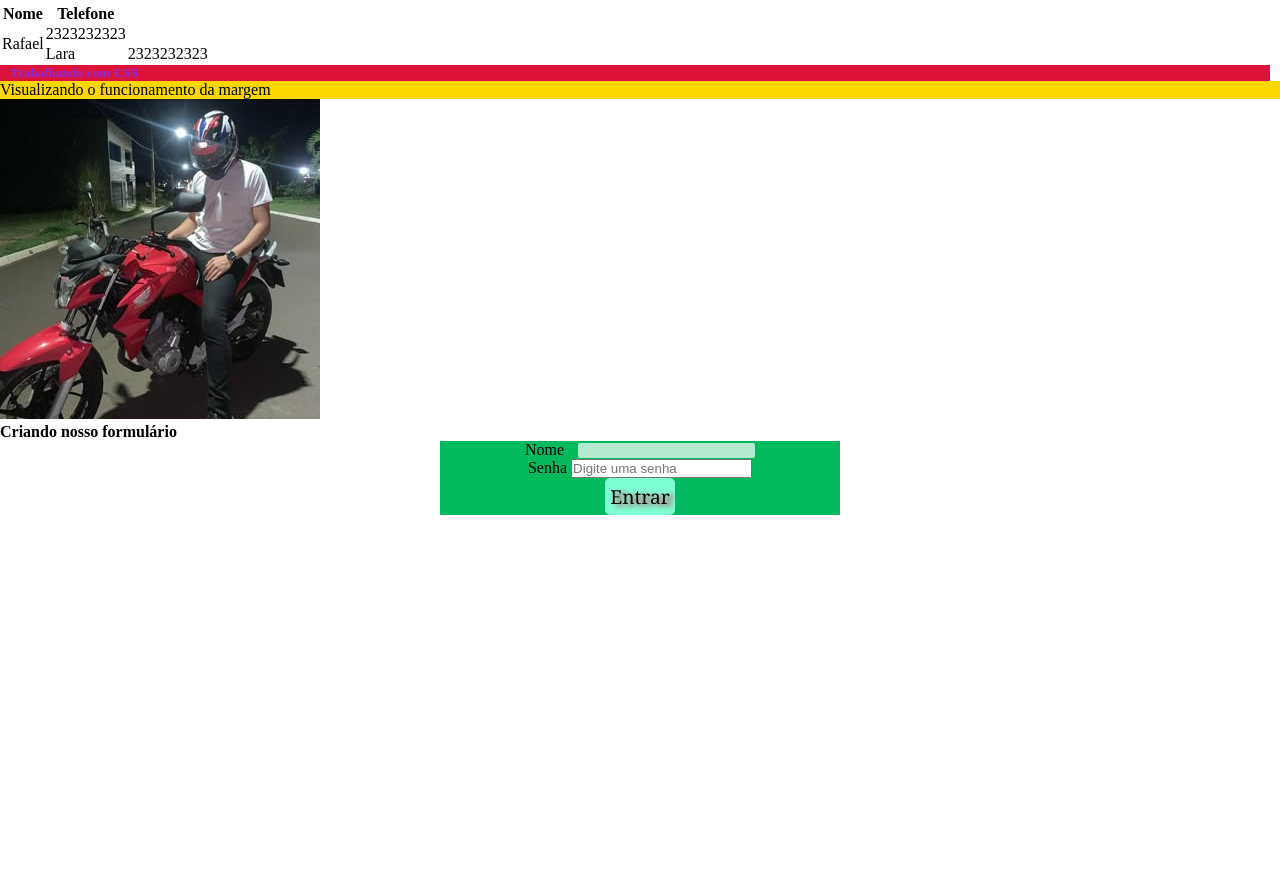
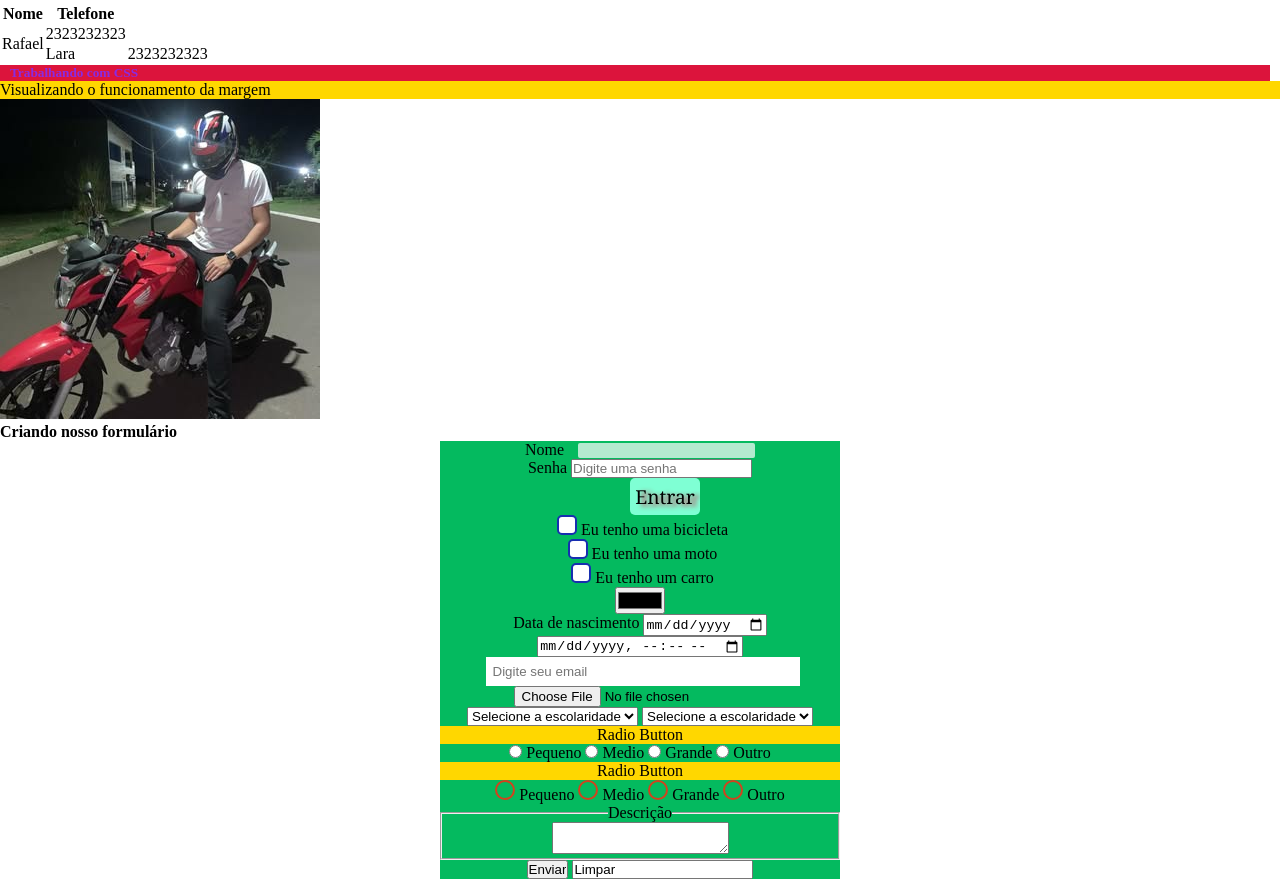
Before and after one commit to lara231208/LinguagemMarca-o, a plain HTML site: page teoria.html in a window 1280 px wide. Shown: the part 1477-2356 px from the top of the page. Before the commit the page ends 1992 px from the top, so only its background shows below. Drawn offline with Linux system fonts and the light colour scheme; files whose address does not match are found by name.

Commit message:
atualizacao

```diff
--- a/Atividades/Exe051_formularios.html/style.css
+++ b/Atividades/Exe051_formularios.html/style.css
@@ -28,5 +28,5 @@ a{
     margin-left: 200px;
 }
 img{
-    width: 80%;
+    width: 50%;
 }
--- a/style.css
+++ b/style.css
@@ -67,5 +67,55 @@ p{
     font-size: larger;
     /* Aplicando sombra no texto posição x, y blur */
     text-shadow: 5px 2px 5px rgba(212, 14, 57, 0.9);
-    margin: 0 auto;
+    margin-left: 50px;
 }
+
+.checar{
+    width: 20px;
+    height: 20px;
+    margin-left: 5px;
+    /* Modifica o tipo do cursor */
+    cursor: pointer;
+    /* Limpar configurações aparencia */
+    appearance: none;
+    background-color: #fff;
+    border: 2px solid #172eb0;
+    border-radius: 5px;
+
+}
+.checar:checked{
+    background-color: #0f24be;
+}
+
+.email{
+    width: 300px;
+    padding: 5px;
+    margin-left: 5px;
+    border: 2px solid white;
+}
+
+.selecao{
+    appearance: none;
+    width: 300px;
+    padding: 4px;
+    font-size: 16px;
+    color: #4a3f3f;
+    background-color: #f9f9f9;
+    border: 2px solid #ccc;
+    border-radius: 5px;
+    /* Sombra no input*/
+    box-shadow: 0 2px 5px rgba(0, 0, 0, 0.8);
+}
+
+.radio{
+    appearance: none;
+    width: 20px;
+    height: 20px;
+    border: 2px solid #d3421d;
+    border-radius: 50%;
+}
+/* Pseudoclasse, quando o estado do objeto mudar ele atribui outras propriedades*/
+.radio:checked{
+    background-color: #d3421d;
+    border-color: #50d31d;
+}
--- a/teoria.html
+++ b/teoria.html
@@ -160,5 +160,63 @@
       <label>Senha</label>
       <input class="input-none" placeholder="Digite uma senha" type="password"><br>
       <input href="#"  type="button" class="botao" value="Entrar">
+      <br>
+      <!-- Incluindo checkbox(opções) -->
+    <input type="checkbox" class="checar"> Eu tenho uma bicicleta <br>
+    <input type="checkbox" class="checar"> Eu tenho uma moto <br>
+    <input type="checkbox" class="checar"> Eu tenho um carro <br>
+
+    <!-- Incluir input de cor -->
+     <input type="color" value="000000">
+
+     <!-- Inserindo data -->
+      <br><label for="">Data de nascimento</label>
+      <input type="date">
+      <input type="datetime-local">
+
+      <!-- Input do tipo email -->
+       <input type="email" placeholder="Digite seu email" class="email">
+
+       <!-- Seleção de arquivo -->
+       <input type="file">
+
+       <!-- Input de seleção -->
+        <select>
+            <!-- O atributo value, enviará o valor do item selecionado -->
+             <!-- para o servidor -->
+            <option value="">Selecione a escolaridade</option>
+            <option value="Primeiro médio">1° Médio</option>
+            <option value="Segundo Médio">2° Médio</option>
+            <option value="Terceiro Médio">3° Médio</option>
+        </select>
+         <select class="Selecao">
+            <option value="" selected>Selecione a escolaridade</option>
+            <option value="Primeiro médio">1° Médio</option>
+            <option value="Segundo Médio">2° Médio</option>
+            <option value="Terceiro Médio">3° Médio</option>
+        </select>
+
+        <!-- Input radio button -->
+         <p>Radio Button</p>
+         <input type="radio" name="tamanho"> Pequeno
+         <input type="radio" nane="tamanho"> Medio
+         <input type="radio" nane="tamanho"> Grande
+         <input type="radio" nane="tamanho"> Outro
+         <br>
+         <p>Radio Button</p>
+         <input type="radio" name="tamanho" class="radio"> Pequeno
+         <input type="radio" nane="tamanho" class="radio"> Medio
+         <input type="radio" nane="tamanho" class="radio"> Grande
+         <input type="radio" nane="tamanho" class="radio"> Outro
+
+         <!-- Criar um grupo de componentes -->
+          <fieldset>
+            <legend>Descrição</legend>
+            <textarea nane="" id=""></textarea>
+          </fieldset>
+
+          <input type="submit" value="Enviar">
+          <input type="resert" value="Limpar">
+
 </form>
     </body>
```
Also changed, not shown: Atividades/Exe051_formularios.html/index.html (+2 -2 lines), Atividades/Exe051_formularios.html/login.html (+18 -0 lines), Atividades/Exe051_formularios.html/usuario.html (added, +66 -0 lines), Atividades/Exe05_formularios.html (deleted, +0 -24 lines), Atividades/Exe051_formularios.html/prudutos.html (added), 1 other file.
